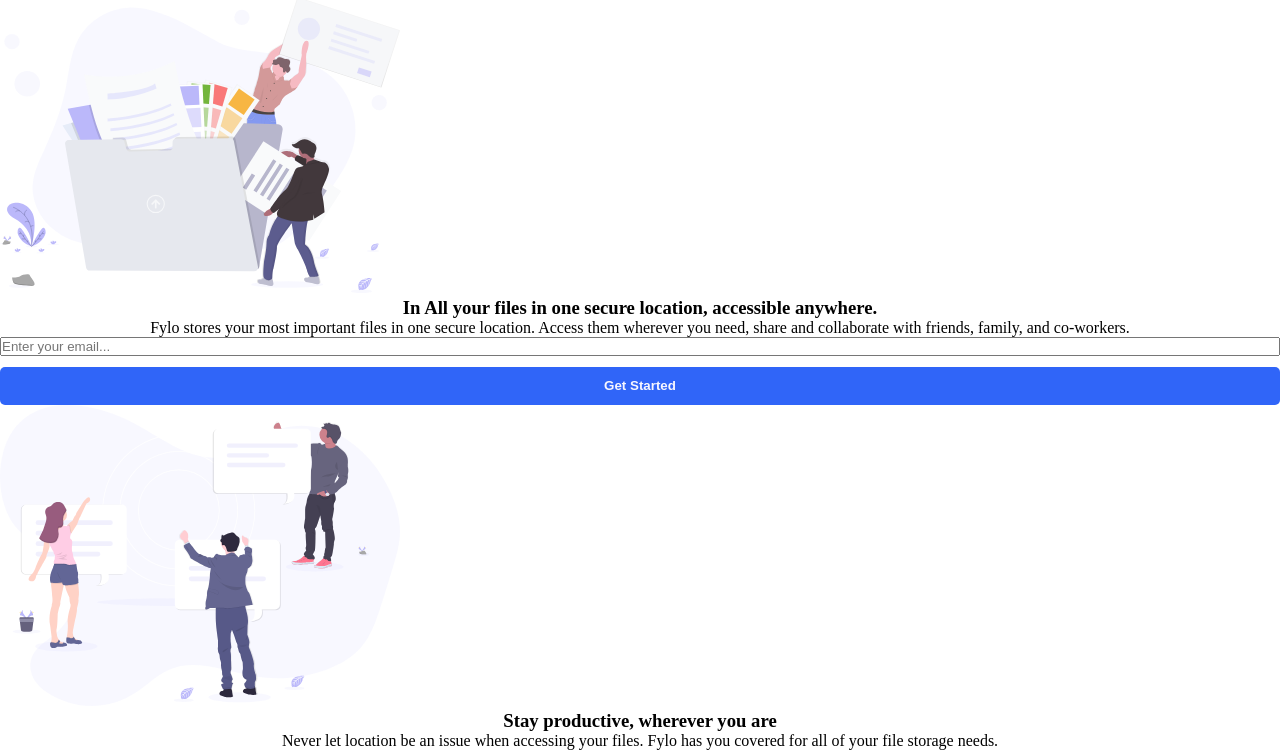
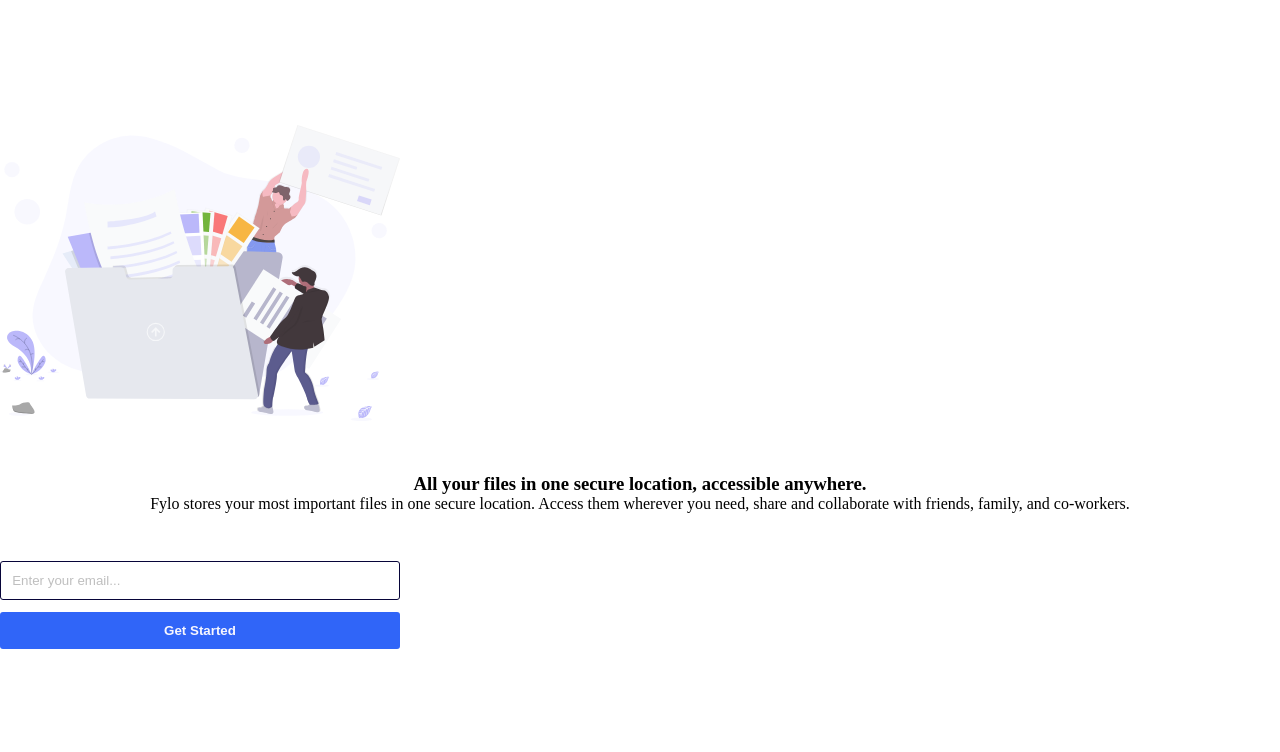
Before and after one commit to SanazBHMN/fylo-landing-page-master, a website: page index.html in a window 1280 px wide. Shown: the part 56-808 px from the top of the page. Drawn offline with Linux system fonts and the light colour scheme.

Commit message:
Apply styles to input

```diff
--- a/index.html
+++ b/index.html
@@ -43,7 +43,7 @@
 
       <article class="section-1__info">
         <h1 class="section-1__title">
-          In All your files in one secure location, accessible anywhere.
+          All your files in one secure location, accessible anywhere.
         </h1>
         <p class="section-1__description">
           Fylo stores your most important files in one secure location. Access
@@ -53,7 +53,12 @@
 
         <article class="section-1__form">
           <form action="">
-            <input type="email" id="email" placeholder="Enter your email..." />
+            <input
+              type="email"
+              id="email"
+              class="input"
+              placeholder="Enter your email..."
+            />
             <button class="button">Get Started</button>
           </form>
         </article>
--- a/scss/components/_button.scss
+++ b/scss/components/_button.scss
@@ -4,5 +4,10 @@
   font-weight: bold;
   padding: 0.7rem;
   border: none;
-  border-radius: 5px;
+  border-radius: 3px;
+  outline: none;
+
+  &:hover {
+    cursor: pointer;
+  }
 }
--- /dev/null
+++ b/scss/components/_input.scss
@@ -0,0 +1,10 @@
+.input {
+  padding: 0.7rem;
+  border-radius: 3px;
+  outline: none;
+  border: 1px solid var(--primary-color);
+
+  &::placeholder {
+    color: var(--text-color-dark);
+  }
+}
--- a/scss/components/_section-1.scss
+++ b/scss/components/_section-1.scss
@@ -1,4 +1,14 @@
 .section-1 {
+  margin: 8rem 0;
+
+  &__title {
+    margin-top: 3rem;
+  }
+
+  &__description {
+    margin-bottom: 3rem;
+  }
+
   &__info {
     text-align: center;
   }
@@ -8,6 +18,7 @@
       display: flex;
       flex-direction: column;
       gap: 0.7rem;
+      max-width: 400px;
     }
   }
 }
--- a/scss/styles.scss
+++ b/scss/styles.scss
@@ -2,6 +2,7 @@
 @import "base/base";
 @import "layout/layout";
 @import "components/button";
+@import "components/input";
 @import "components/icon";
 @import "components/header";
 @import "components/section-1";
```
Also changed, not shown: css/style.css, 1 other file.
